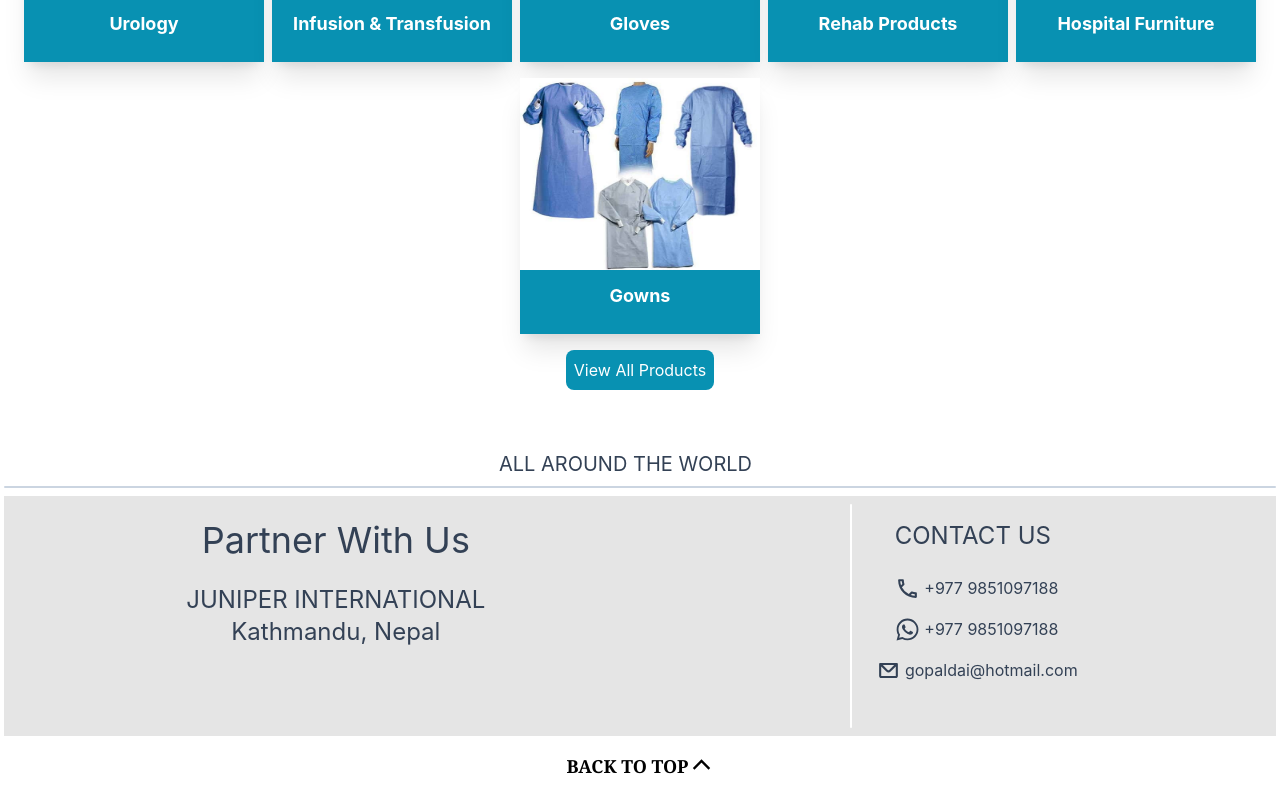
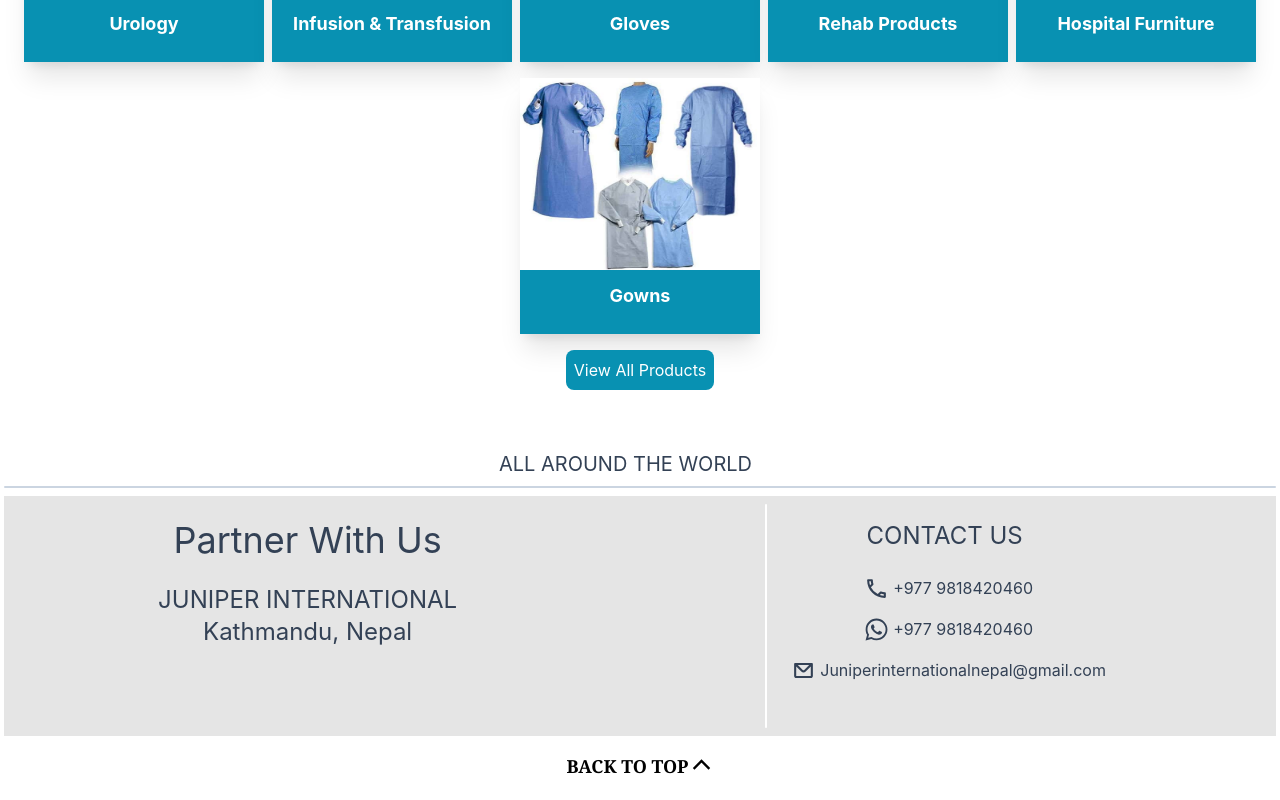
Before and after one commit to ashimjungsaud/Juniper_International, a React (Create React App) app: page / in a window 1280 px wide. Shown: the part 1286-2086 px from the top of the page. Built offline with nearby package versions, Linux system fonts and the light colour scheme; some icons are missing.

Commit message:
Changed contact details

```diff
--- a/src/Components/Footer.jsx
+++ b/src/Components/Footer.jsx
@@ -31,18 +31,18 @@ const ContactLinks = () => {
                     <div className="flex flex-col py-4">
 
                         <div className="flex pl-2 py-2 gap-1 justify-center">
-                            <a href="tel:9851097188"><MdOutlineLocalPhone size={25} /></a>
-                            <a href="tel:9851097188">+977 9851097188</a>
+                            <a href="tel:+9779818420460"><MdOutlineLocalPhone size={25} /></a>
+                            <a href="tel:+9779818420460">+977 9818420460</a>
                         </div>
 
                         <div className="flex pl-2 py-2 gap-1 justify-center">
-                            <a href="https://wa.me/+9779851097188"><FaWhatsapp size={25} /></a>
-                            <a href="https://wa.me/+9779851097188">+977 9851097188</a>
+                            <a href="https://wa.me/+9779818420460"><FaWhatsapp size={25} /></a>
+                            <a href="https://wa.me/+9779818420460">+977 9818420460</a>
                         </div>
 
                         <div className="flex pl-2 py-2 gap-1 justify-center">
-                            <a href="mailto:xinfull69@gmail.com"><CgMail size={25} /></a>
-                            <a href="mailto:gopaldai@hotmail.com">gopaldai@hotmail.com</a>
+                            <a href="mailto:Juniperinternationalnepal@gmail.com"><CgMail size={25} /></a>
+                            <a href="mailto:Juniperinternationalnepal@gmail.com">Juniperinternationalnepal@gmail.com</a>
                         </div>
                     </div>
                 </div>
```
